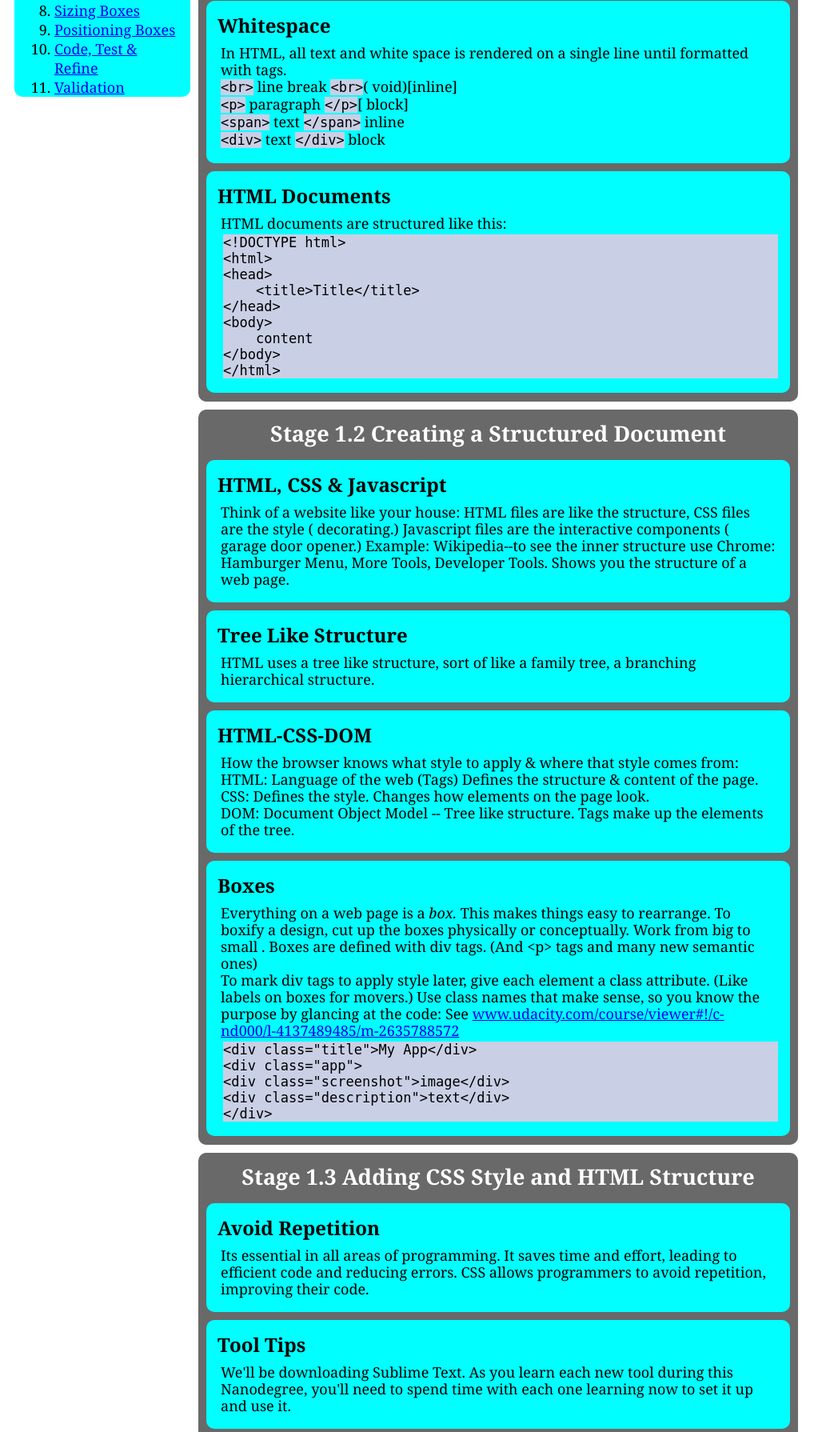
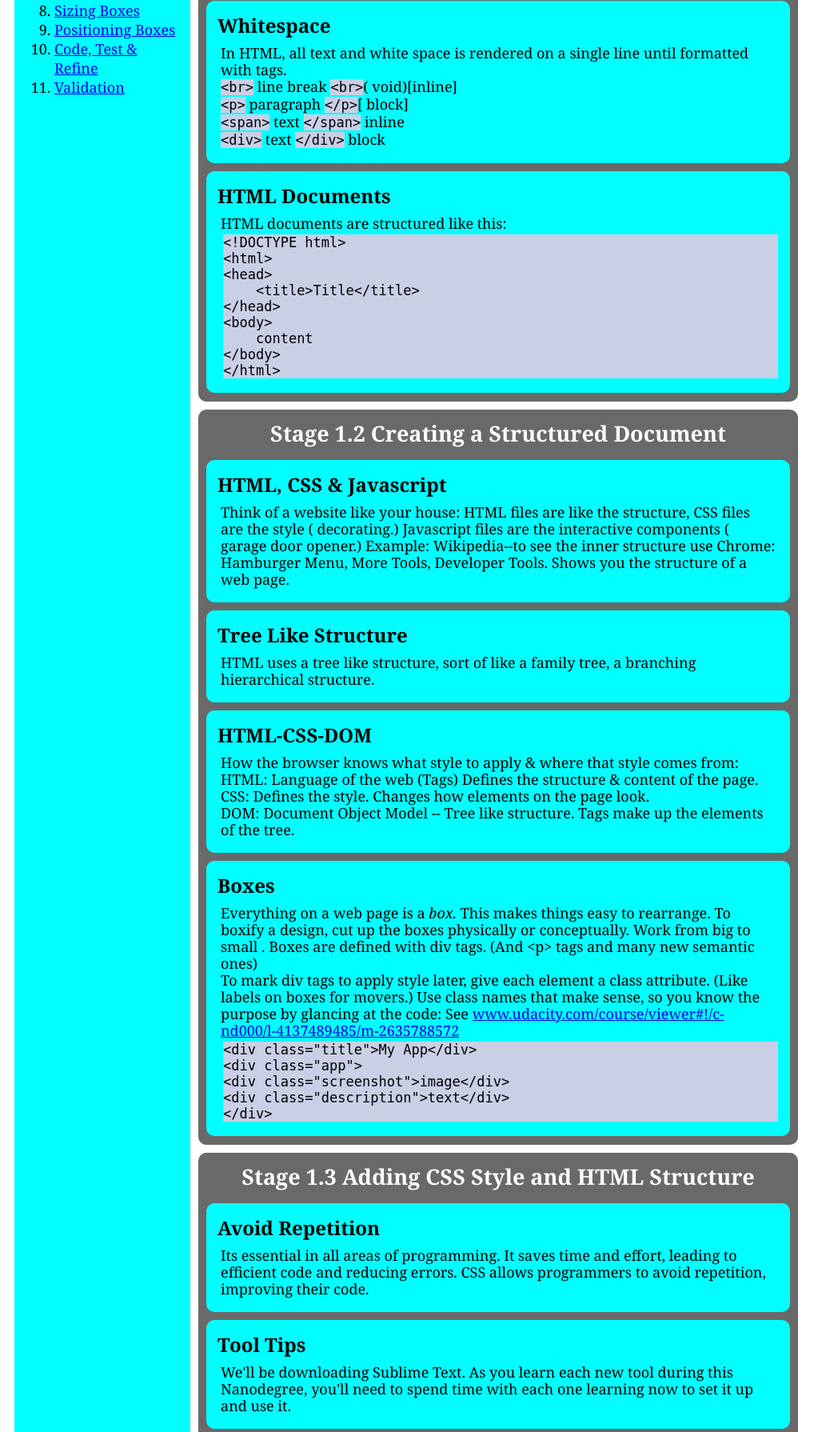
Before and after one commit to lacyjpr/ipnd-stage-five, a Python web app: template templates/stage_one.html in a window 1280 px wide. Shown: the part 950-2740 px from the top of the page at 80% size, without its empty margins (0-1043 px from the left). Run offline with Jinja, Linux system fonts and the light colour scheme; the template is opened without the code that fills it, so the values that code supplies are empty; some libraries are stand-ins or nearby versions.

Commit message:
Add .stage div so equal column height js works

```diff
--- a/templates/stage_one.html
+++ b/templates/stage_one.html
@@ -51,7 +51,7 @@
 				</ul>
 		</nav>
 	</div>
-
+<div class="stage">
 	<div class="lesson" id="stage-1-1">
 		<div class="lesson-header">Stage 1.1 The Basics of the Web and HTML</div>
 
@@ -346,5 +346,5 @@
 				http://jigsaw.w3.org/css-validator/#validate_by_input</a></p></div>
 			</div>
 		</div>
-
+</div>
 {% endblock %}
```
